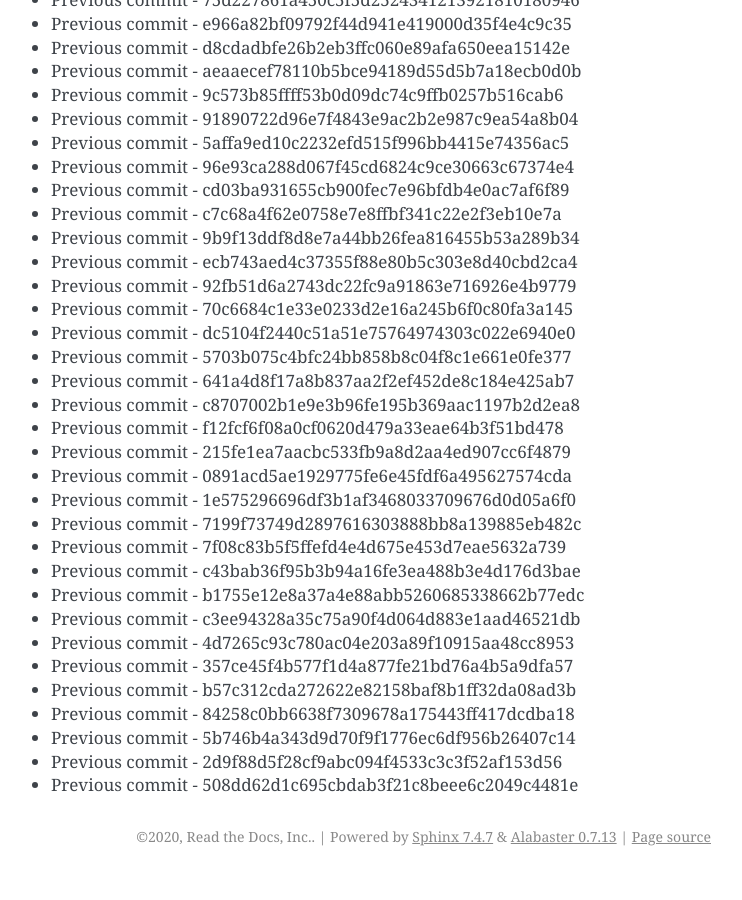
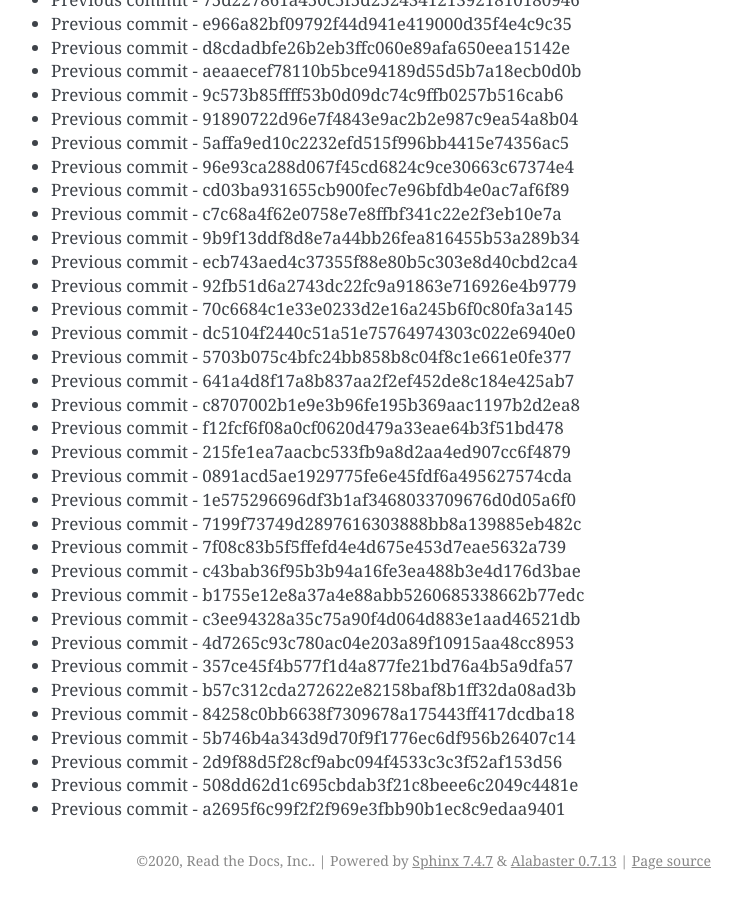
Before and after one commit to readthedocs/rtd-git-stresstest, a Sphinx documentation site: the page built from docs/updates.rst, in a window 1280 px wide and 900 px high, scrolled down 87752 px. Shown: the whole window, without its empty margins (399-1141 px from the left). Built offline with Sphinx 7.4.7, drawn with Linux system fonts in a browser that asks for light colours; before the commit the page ends 88628 px from its top, so only the background shows below that.

Commit message:
Generating commit from previous: a2695f6c99f2f2f969e3fbb90b1ec8c9edaa9401

```diff
--- a/docs/updates.rst
+++ b/docs/updates.rst
@@ -3719,3 +3719,4 @@ It can be tested for any performance characteristics.
 * Previous commit - 5b746b4a343d9d70f9f1776ec6df956b26407c14
 * Previous commit - 2d9f88d5f28cf9abc094f4533c3c3f52af153d56
 * Previous commit - 508dd62d1c695cbdab3f21c8beee6c2049c4481e
+* Previous commit - a2695f6c99f2f2f969e3fbb90b1ec8c9edaa9401
```
